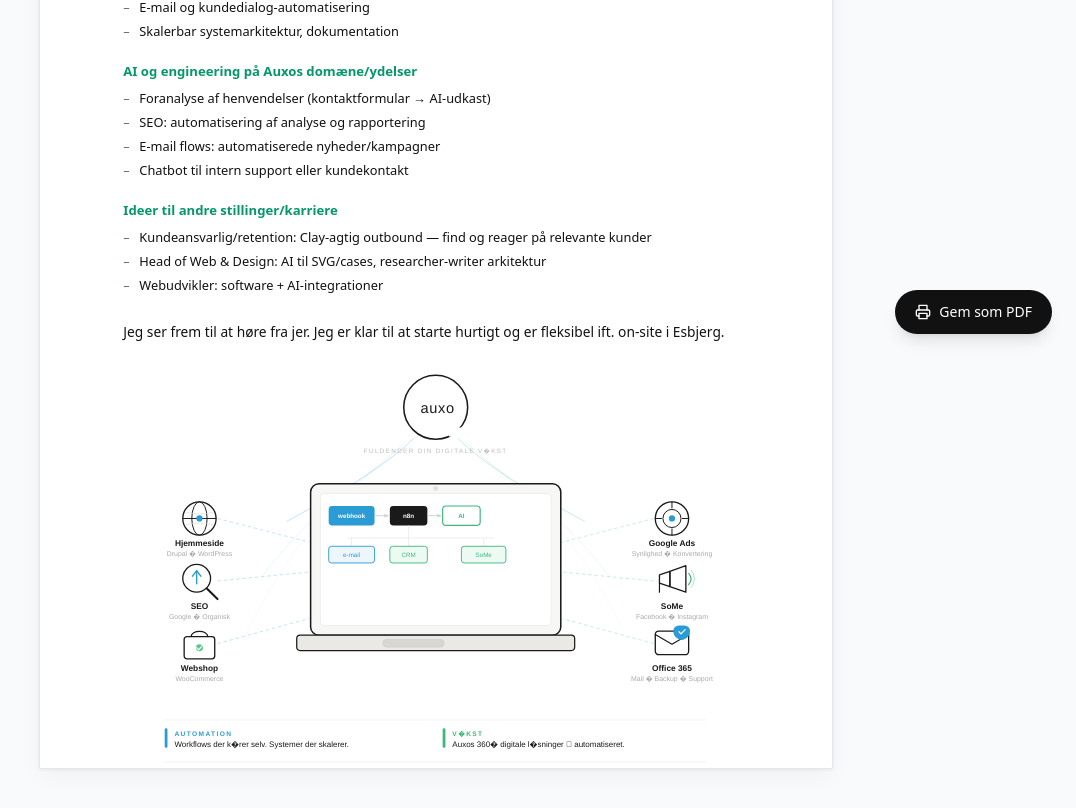
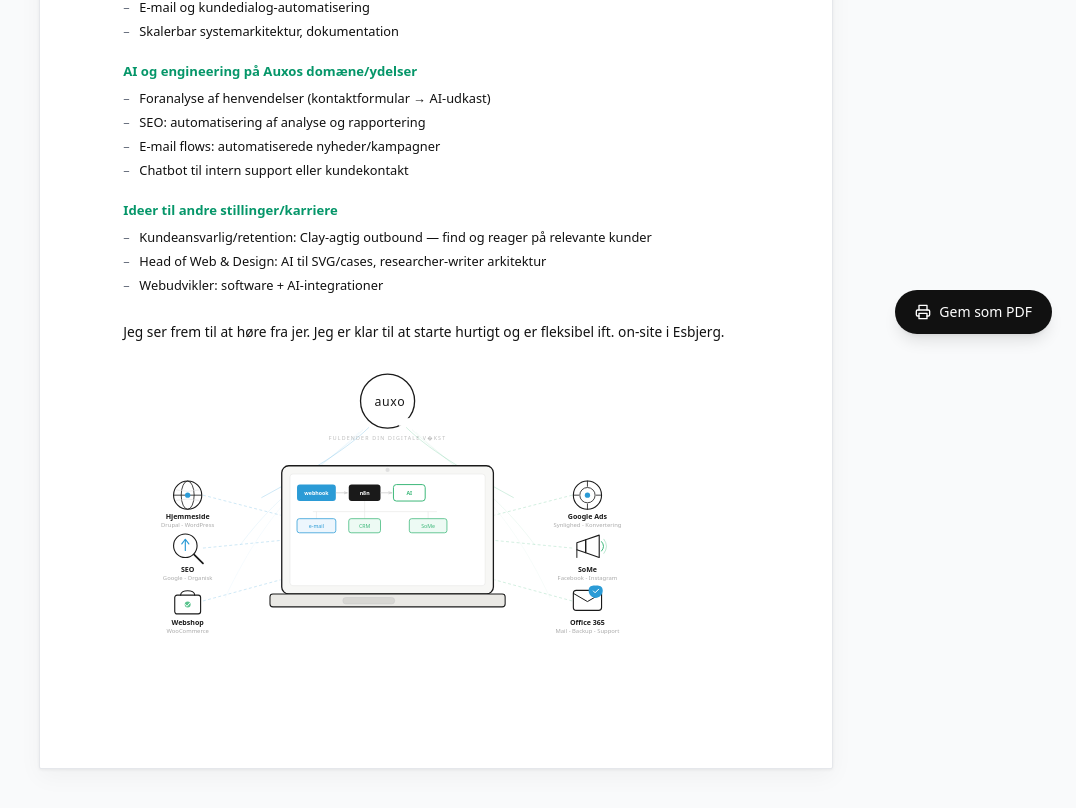
Before and after one commit to HenrikFB/portfolio, a Next.js app in the folder job-app/: page /letter/auxo-ai-automation in a window 1280 px wide. Shown: the part 442-1250 px from the top of the page, without its empty margins (204-1280 px from the left). Built offline with nearby package versions, Linux system fonts and the light colour scheme.

Commit message:
Update auxo-ai.svg to improve typography and adjust dimensions; modify LetterPage component to reduce illustration max width for better layout.

```diff
--- a/job-app/src/components/letter/LetterPage.tsx
+++ b/job-app/src/components/letter/LetterPage.tsx
@@ -85,7 +85,7 @@
 
       {/* Illustration — right after closing (inline SVG for reliable render/print) */}
       {(illustrationSvg || coverLetter.illustration) && (
-        <div className="mt-6 w-full max-w-[180mm]" style={{ maxWidth: "180mm" }}>
+        <div className="mt-6 w-full max-w-[140mm]" style={{ maxWidth: "140mm" }}>
           {illustrationSvg ? (
             <div
               className="[&_svg]:w-full [&_svg]:h-auto [&_svg]:block"
@@ -96,7 +96,7 @@
               src={coverLetter.illustration!}
               alt=""
               className="w-full h-auto block"
-              style={{ maxWidth: "180mm" }}
+              style={{ maxWidth: "140mm" }}
             />
           )}
         </div>
```
Also changed, not shown: job-app/public/illustrations/auxo-ai.svg.
